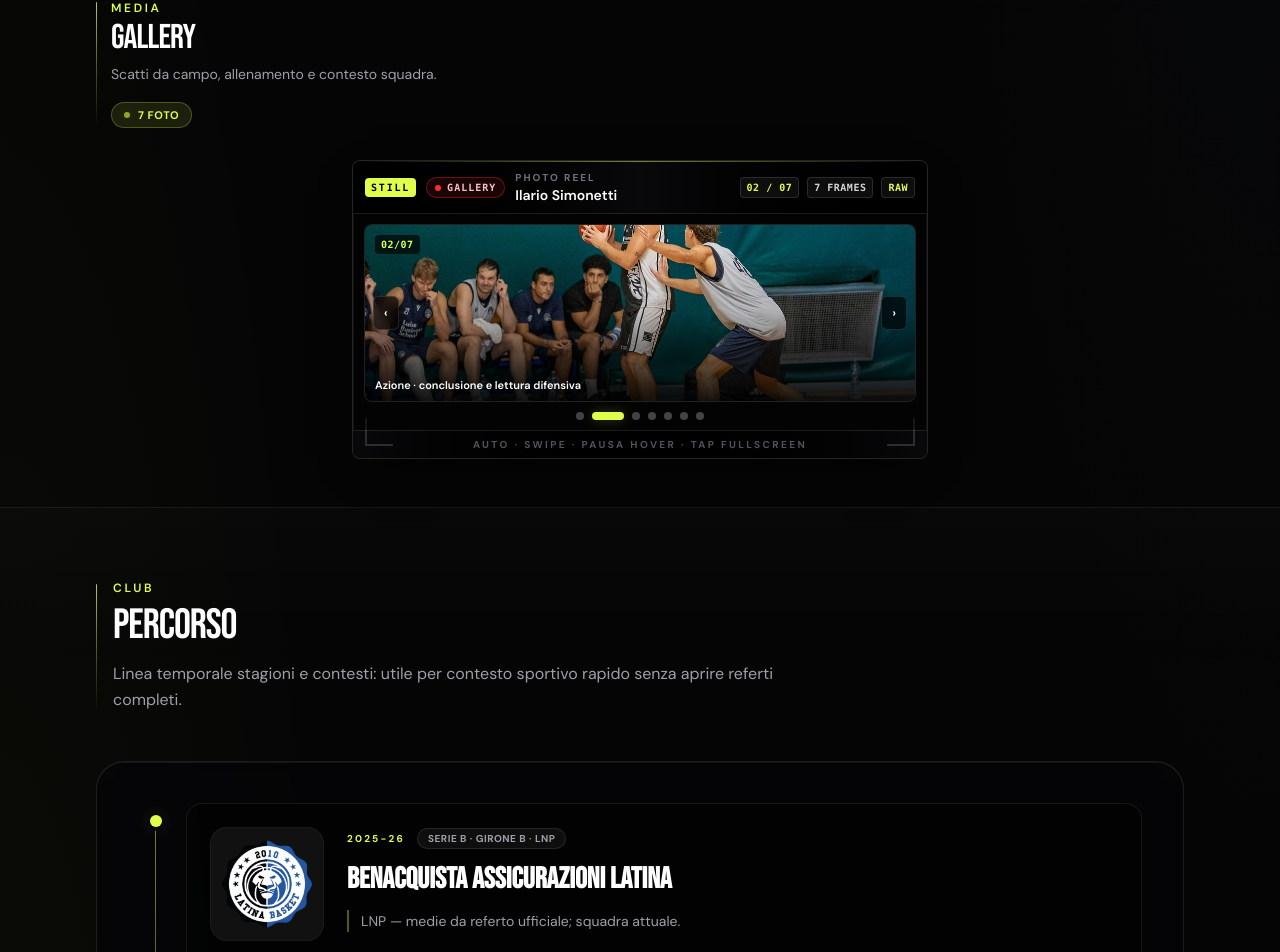
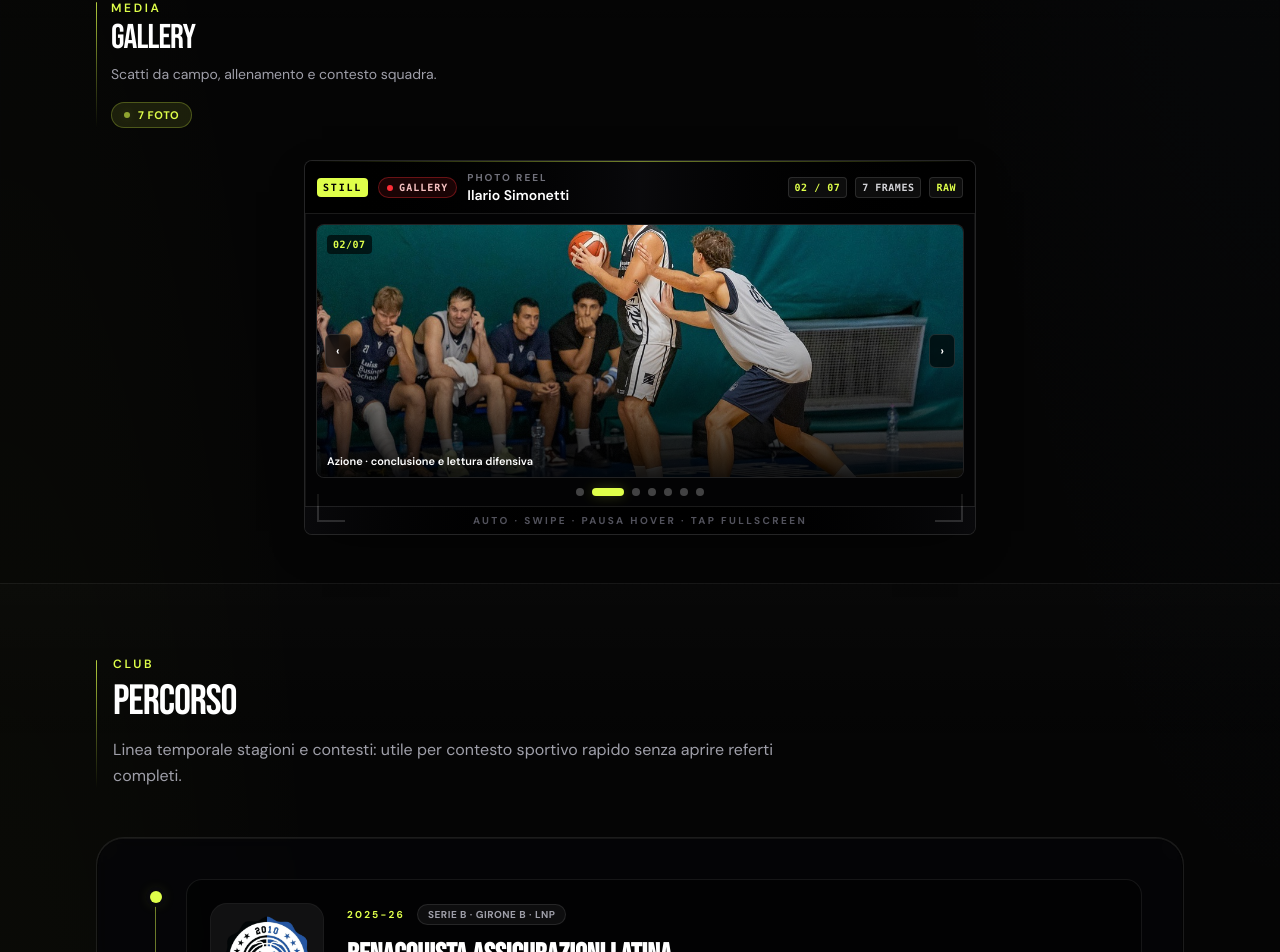
Before and after one commit to Salvo934/giocatoribasket, a Next.js app: page /ilario-simonetti in a window 1280 px wide. Shown: the part 7593-8545 px from the top of the page. Built offline with nearby package versions, Linux system fonts and the light colour scheme.

Commit message:
aggiornamento

```diff
--- a/components/profile/GalleryPanel.tsx
+++ b/components/profile/GalleryPanel.tsx
@@ -26,7 +26,7 @@ function BroadcastGalleryChrome({
   const frameLabel = `${String(currentFrame).padStart(2, "0")} / ${String(photoCount).padStart(2, "0")}`;
 
   return (
-    <div className="relative mx-auto w-full max-w-xl overflow-hidden rounded-lg border border-white/12 bg-[#070708] shadow-[0_14px_44px_-18px_rgba(0,0,0,0.85)]">
+    <div className="relative mx-auto w-full max-w-2xl overflow-hidden rounded-lg border border-white/12 bg-[#070708] shadow-[0_14px_44px_-18px_rgba(0,0,0,0.85)]">
       <div className="pointer-events-none absolute inset-0 bg-[radial-gradient(ellipse_80%_50%_at_50%_-10%,rgba(223,255,74,0.06),transparent_50%)]" aria-hidden />
 
       {/* Angoli HUD */}
@@ -177,12 +177,12 @@ function GalleryCarousel({
                 }}
                 className="group relative block w-full overflow-hidden text-left outline-none ring-accent/40 focus-visible:ring-2 focus-visible:ring-offset-2 focus-visible:ring-offset-black"
               >
-                <div className="relative h-[148px] w-full overflow-hidden sm:h-[164px] md:h-[176px]">
+                <div className="relative h-[196px] w-full overflow-hidden sm:h-[228px] md:h-[252px]">
                   <Image
                     src={item.src}
                     alt={item.alt}
                     fill
-                    sizes="(max-width: 640px) min(100vw, 36rem), 576px"
+                    sizes="(max-width: 640px) min(100vw, 42rem), 672px"
                     className="object-cover transition duration-500 ease-out group-hover:scale-[1.03]"
                     priority={i === 0}
                   />
```
